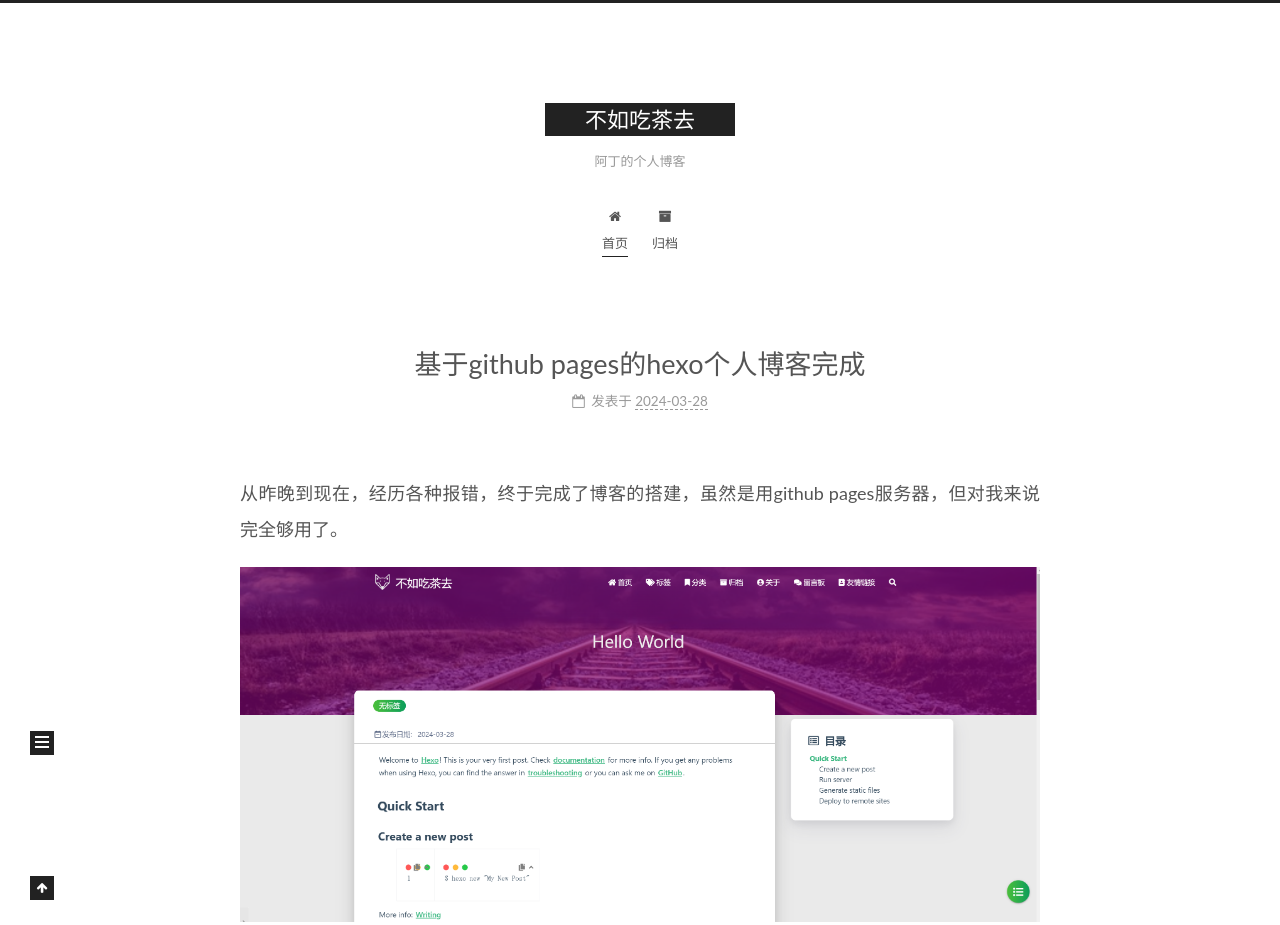
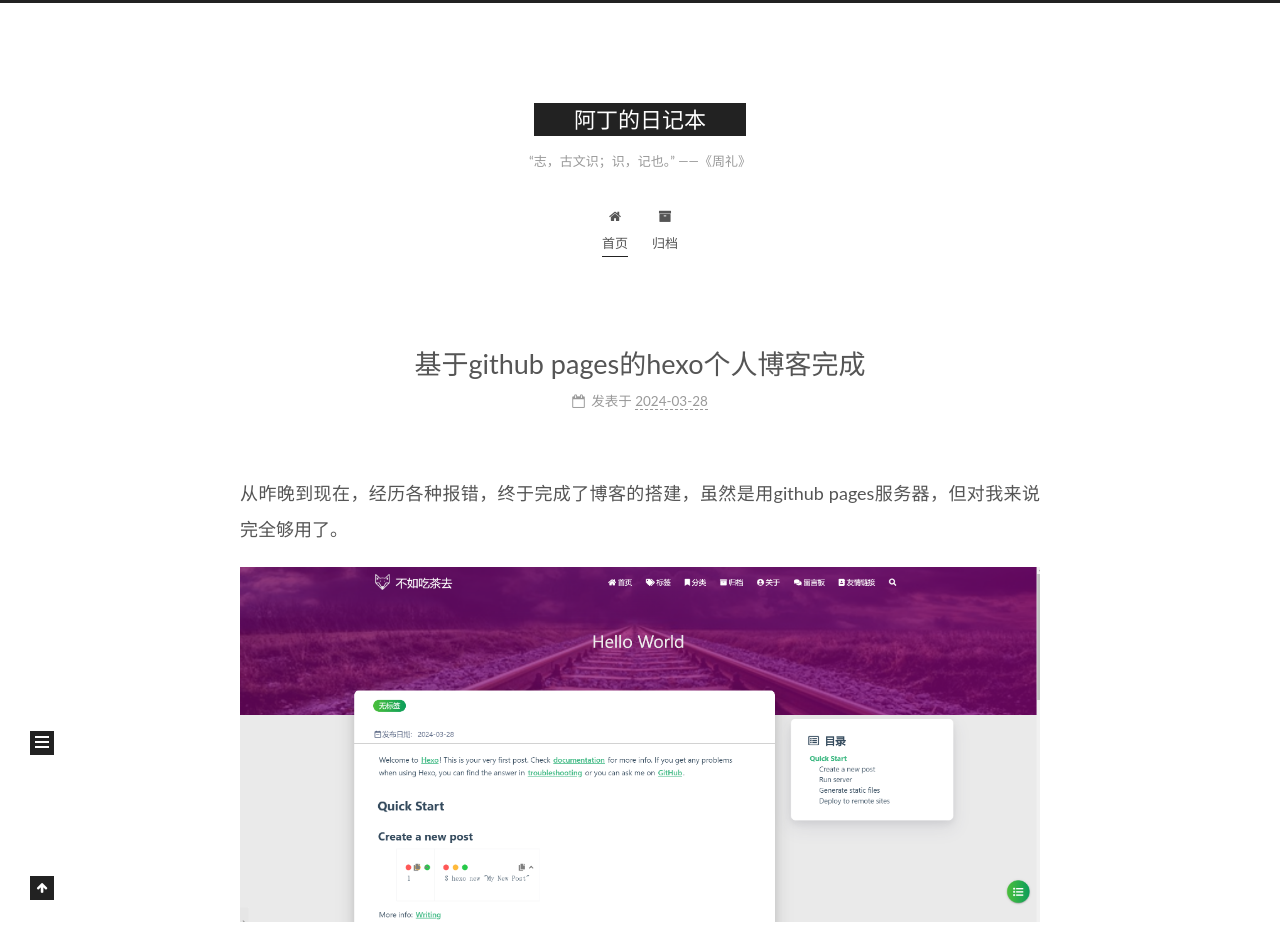
Before and after one commit to julian-ding/julian-ding.github.io, a plain HTML site: page index.html in a window 1280 px wide. Shown: the top 925 px of the page. Drawn offline with Linux system fonts and the light colour scheme.

Commit message:
Site updated: 2024-03-29 09:52:59

```diff
--- a/index.html
+++ b/index.html
@@ -21,9 +21,9 @@
   </script>
 
   <meta property="og:type" content="website">
-<meta property="og:title" content="不如吃茶去">
+<meta property="og:title" content="阿丁的日记本">
 <meta property="og:url" content="http://example.com/index.html">
-<meta property="og:site_name" content="不如吃茶去">
+<meta property="og:site_name" content="阿丁的日记本">
 <meta property="og:locale" content="zh_CN">
 <meta property="article:author" content="Julian Ding">
 <meta name="twitter:card" content="summary">
@@ -41,7 +41,7 @@
   };
 </script>
 
-  <title>不如吃茶去</title>
+  <title>阿丁的日记本</title>
 
 
 
@@ -92,10 +92,10 @@
 
     <a href="/" class="brand" rel="start">
       <span class="logo-line-before"><i></i></span>
-      <h1 class="site-title">不如吃茶去</h1>
+      <h1 class="site-title">阿丁的日记本</h1>
       <span class="logo-line-after"><i></i></span>
     </a>
-      <p class="site-subtitle" itemprop="description">阿丁的个人博客</p>
+      <p class="site-subtitle" itemprop="description">“志，古文识；识，记也。”		——《周礼》</p>
   </div>
 
   <div class="site-nav-right">
@@ -155,7 +155,7 @@
     </span>
 
     <span hidden itemprop="publisher" itemscope itemtype="http://schema.org/Organization">
-      <meta itemprop="name" content="不如吃茶去">
+      <meta itemprop="name" content="阿丁的日记本">
     </span>
       <header class="post-header">
         <h2 class="post-title" itemprop="name headline">
@@ -219,7 +219,7 @@
     </span>
 
     <span hidden itemprop="publisher" itemscope itemtype="http://schema.org/Organization">
-      <meta itemprop="name" content="不如吃茶去">
+      <meta itemprop="name" content="阿丁的日记本">
     </span>
       <header class="post-header">
         <h2 class="post-title" itemprop="name headline">
```
Also changed, not shown: 2024/03/28/hello-world/index.html (+5 -5 lines), 2024/03/28/hello/index.html (+5 -5 lines), 404/index.html (+4 -4 lines), about/index.html (+4 -4 lines), archives/2024/03/index.html (+5 -5 lines), archives/2024/index.html (+5 -5 lines), archives/index.html (+5 -5 lines), categories/index.html (+4 -4 lines), newpage/index.html (+4 -4 lines), tags/index.html (+4 -4 lines).
